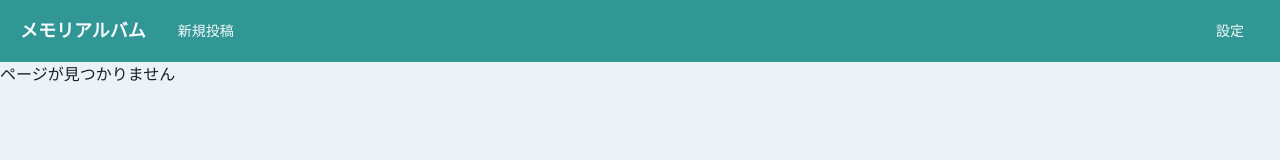
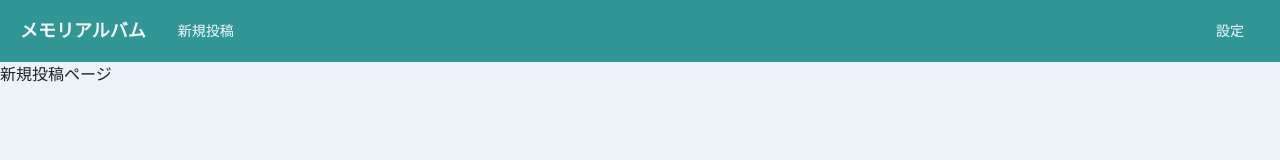
Before and after one commit to yatto17/react-rails-app_frontend-app, a React (Create React App) app in the folder react-app/: page /home/new in a window 1280 px wide. Shown: the top 160 px of the page. Built offline with nearby package versions, Linux system fonts and the light colour scheme.

Commit message:
新規投稿ページの作成

```diff
--- a/react-app/src/components/organisms/layout/Header.tsx
+++ b/react-app/src/components/organisms/layout/Header.tsx
@@ -11,6 +11,7 @@ export const Header: FC = memo(() => {
   const history = useHistory();
 
   const onClickHome = useCallback(() => history.push("/home"), [history]);
+  const onClickNewPost = useCallback(() => history.push("/home/new"), [history]);
   const onClickSetting = useCallback(() => history.push("/home/setting"), [history]);
 
   return (
@@ -41,7 +42,7 @@ export const Header: FC = memo(() => {
           // display={{ base: "none", md: "flex" }}
         >
           <Box pr={4}>
-            <Link>新規投稿</Link>
+            <Link onClick={onClickNewPost}>新規投稿</Link>
           </Box>
         </Flex>
         <Flex
--- /dev/null
+++ b/react-app/src/components/pages/NewPost.tsx
@@ -0,0 +1,5 @@
+import { FC, memo } from "react";
+
+export const NewPost: FC = memo(() => {
+  return <h1>新規投稿ページ</h1>
+});
--- a/react-app/src/router/HomeRoutes.tsx
+++ b/react-app/src/router/HomeRoutes.tsx
@@ -2,12 +2,18 @@ import { Home } from "components/pages/Home";
 import { DetailView } from "components/pages/DetailView";
 import { Setting } from "components/pages/Setting";
 import { Page404 } from "components/pages/Page404";
+import { NewPost } from "components/pages/NewPost";
 
 export const homeRoutes = [
   {
     path: "/",
     exact: true,
     children: <Home />
+  },
+  {
+    path: "/new",
+    exact: false,
+    children: <NewPost />
   },
   {
     path: "/detail_view",
```
